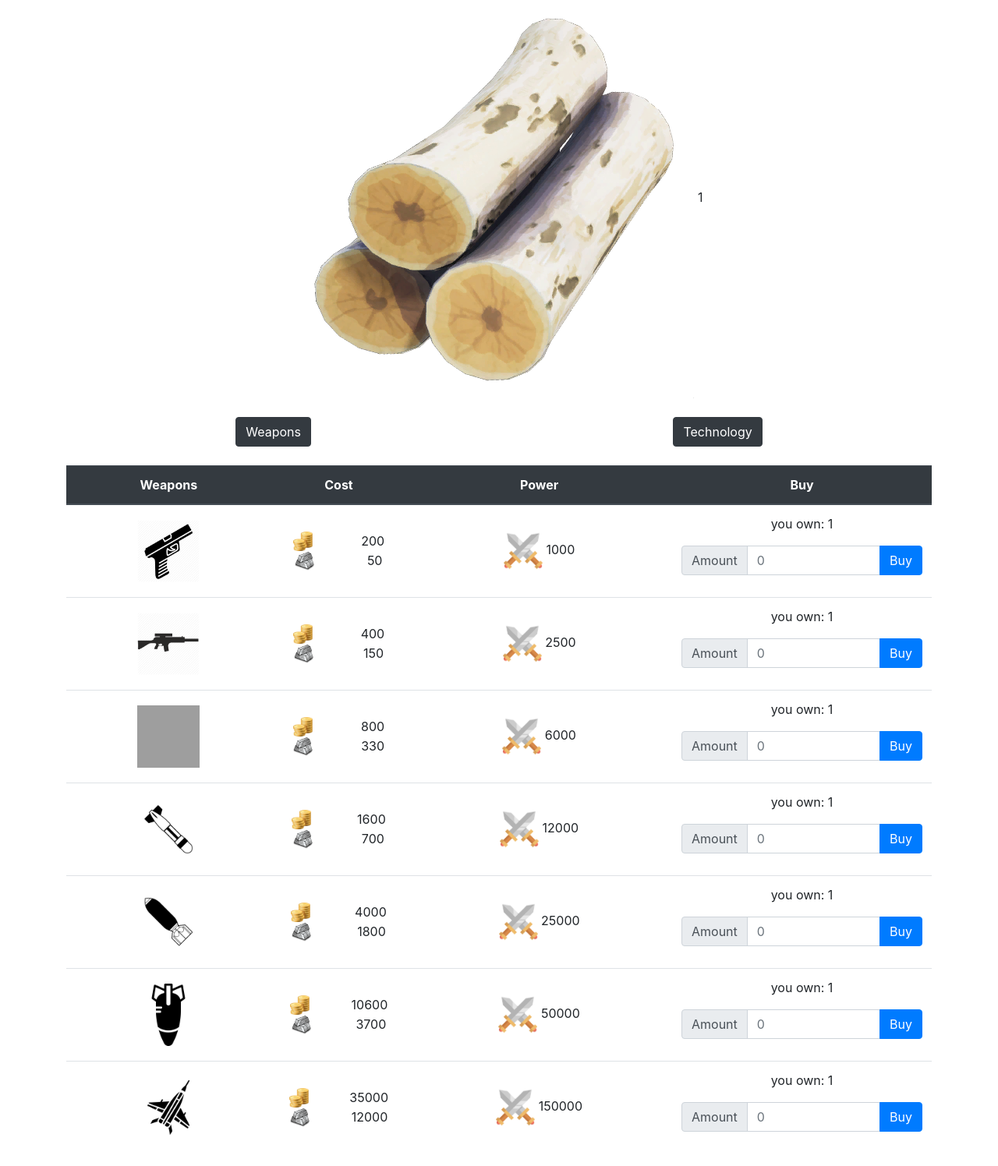
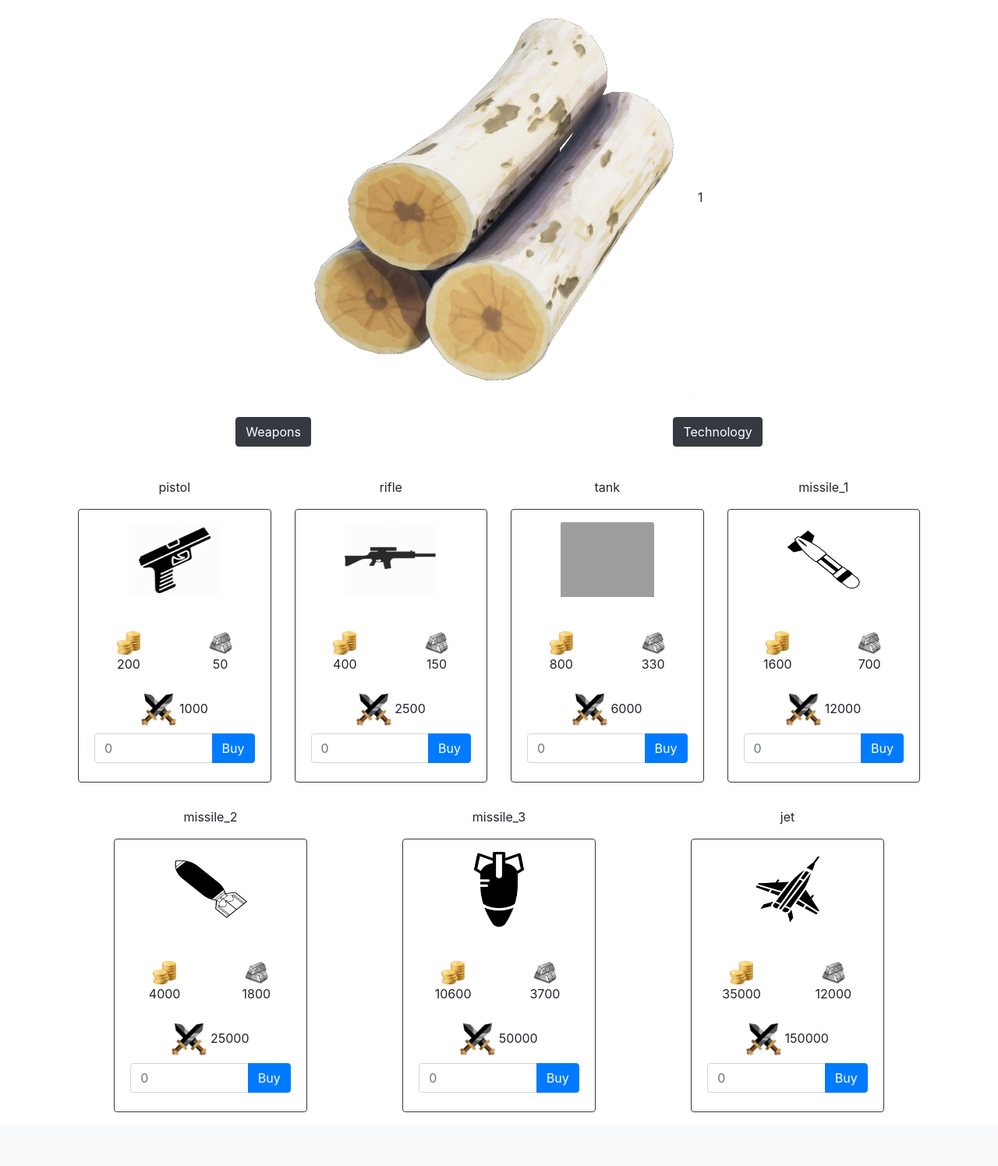
Before and after one commit to barakavraham/wargame, a Flask app: page /shop/ in a window 1280 px wide. Shown: the part 705-2201 px from the top of the page at 78% size. After the commit the page ends 2132 px from the top, so only its background shows below. Run offline with Flask 2, Linux system fonts and the light colour scheme; a user stored in the database is signed in; tables that the repository leaves empty hold one stand-in row (values such as "Sample post"); some libraries are stand-ins or nearby versions; grey boxes are pictures that could not be loaded.

Commit message:
weapon cards

```diff
--- a/app/static/css/shop.css
+++ b/app/static/css/shop.css
@@ -1,18 +1,15 @@
-.resource-img {
-    width: 25px;
-    height: 25px;
-}
-
-.weapon-img {
-    width: 80px;
-    height: 80px;
+.card-img-top {
+    width: 15vh;
+    height: 12vh;
+    object-fit: fill;
 }
 
 .power-img {
-    width: 50px;
-    height: 50px
+    width: 45px;
+    height: 45px;
 }
 
-.w-30 {
-    width: 30%;
+.resource-img {
+    width: 30px;
+    height: 30px;
 }
--- a/app/templates/shop/index.html
+++ b/app/templates/shop/index.html
@@ -29,41 +29,33 @@
         <button class="weapon-btn btn btn-dark"> Weapons </button>
         <button class="tech-btn btn btn-dark"> Technology </button>
     </div>
-    <table class="table weapons-table">
-        <thead class="thead-dark">
-            <tr class="text-center">
-                <th scope="col">Weapons</th>
-                <th scope="col">Cost</th>
-                <th scope="col">Power</th>
-                <th scope="col">Buy</th>
-            </tr>
-        </thead>
-        <tbody>
+
+    <div class="container">
+        <div class="row">
             {% for item in shop_items %}
-                <tr class="text-center">
-                    <td class="align-middle">
-                        <img class="weapon-img" src="{{ url_for('static', filename='images/'+shop_items[item].picture_name+'.png') }}" />
-                    </td>
-                    <td class="align-middle">
+                <div class="col-lg-3 col-md-4 col-sm-6 col-xs-12 mx-auto mt-3 d-flex flex-column align-items-stretch">
+                        <p class="text-center"> {{ item }} </p>
+                    <div class="card border-dark mb-3">
+                        <img class="card-img-top img-fluid mx-auto mt-3 mb-3" src="{{ url_for('static', filename='images/'+shop_items[item].picture_name+'.png') }}" alt="Card image cap" />
+                        <div class="card-body d-flex flex-column">
+                            <div class="row">
                                 {% for resource in shop_items[item].prices %}
-                            <div class="row justify-content-around resources">
-                                <img class="resource-img" src="{{ url_for('static', filename='images/'+resource+'.png') }}" />
-                                <span>{{ shop_items[item].prices[resource] }}</span>
+                                    <div class="col text-center mt-2">
+                                        <p class="card-text mb-0">
+                                            <img class="resource-img img-fluid" src="{{ url_for('static', filename='images/'+resource+'.png') }}" />
+                                        </p>
+                                        <p class="card-text">
+                                            {{ shop_items[item].prices[resource] }}
+                                        </p>
                                     </div>
                                 {% endfor %}
-                    </td>
-                    <td class="align-middle">
+                            </div>
+                            <div class="d-flex flex-column h-100 justify-content-between">
+                                <p class="card-text text-center mt-4 mb-2">
                                     <img class="power-img" src="{{ url_for('static', filename='images/power.png') }}" />
-                        <span>{{ shop_items[item].power }}</span>
-                    </td>
-                    <td class="align-middle w-30">
-                        <p>
-                            you own: <span class="current-amount">{{ current_user.army.get_item_amount(item) }}</span>
+                                    {{ shop_items[item].power }}
                                 </p>
-                        <div class="input-group input-group-md mb-3">
-                                <div class="input-group-prepend">
-                                    <span class="input-group-text" id="inputGroup-sizing-default">Amount</span>
-                                </div>
+                                <div class="input-group input-group-md mb-1">
                                     <input type="text" class="form-control" placeholder="0" />
                                     <div class="input-group-append">
                                         <button
@@ -75,12 +67,14 @@
                                         >Buy</button>
                                     </div>
                                 </div>
-                        <div class="purchase-result"></div>
-                    </td>
-                </tr>
+                            </div>
+                        </div>
+                    </div>
+                </div>
             {% endfor %}
-        </tbody>
-    </table>
+        </div>
+    </div>
+
     <table class="table tech-table" style="display: none">
         <thead class="thead-dark">
             <tr class="text-center">
```
Also changed, not shown: app/static/images/power.png. Lines whose indentation alone changed are shown as unchanged.
